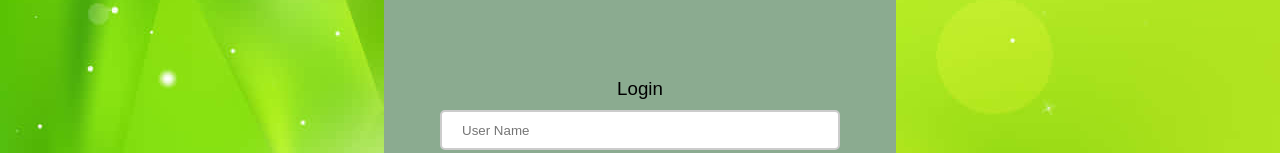
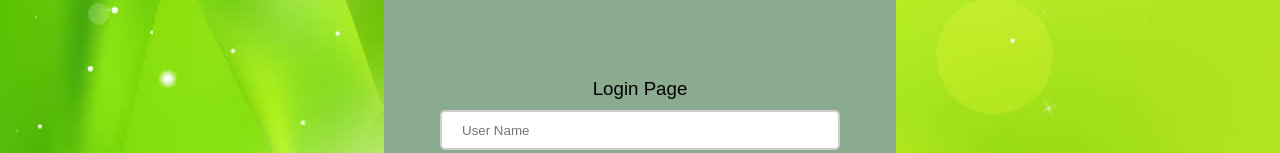
Before and after one commit to Shivanandmetri/reactJavaProject, a React (Vite) app: page / in a window 1280 px wide. Shown: the part 237-390 px from the top of the page. Built offline with nearby package versions, Linux system fonts and the light colour scheme.

Commit message:
changed login pagea

```diff
--- a/src/pages/Login.jsx
+++ b/src/pages/Login.jsx
@@ -79,7 +79,7 @@ function Login() {
         >
           {({ handleSubmit, errors, values, touched, handleChange }) => (
             <form className="form" onSubmit={handleSubmit}>
-              <h3>Login</h3>
+              <h3>Login Page</h3>
               <div>
                 {msg && (
                   <p
```
